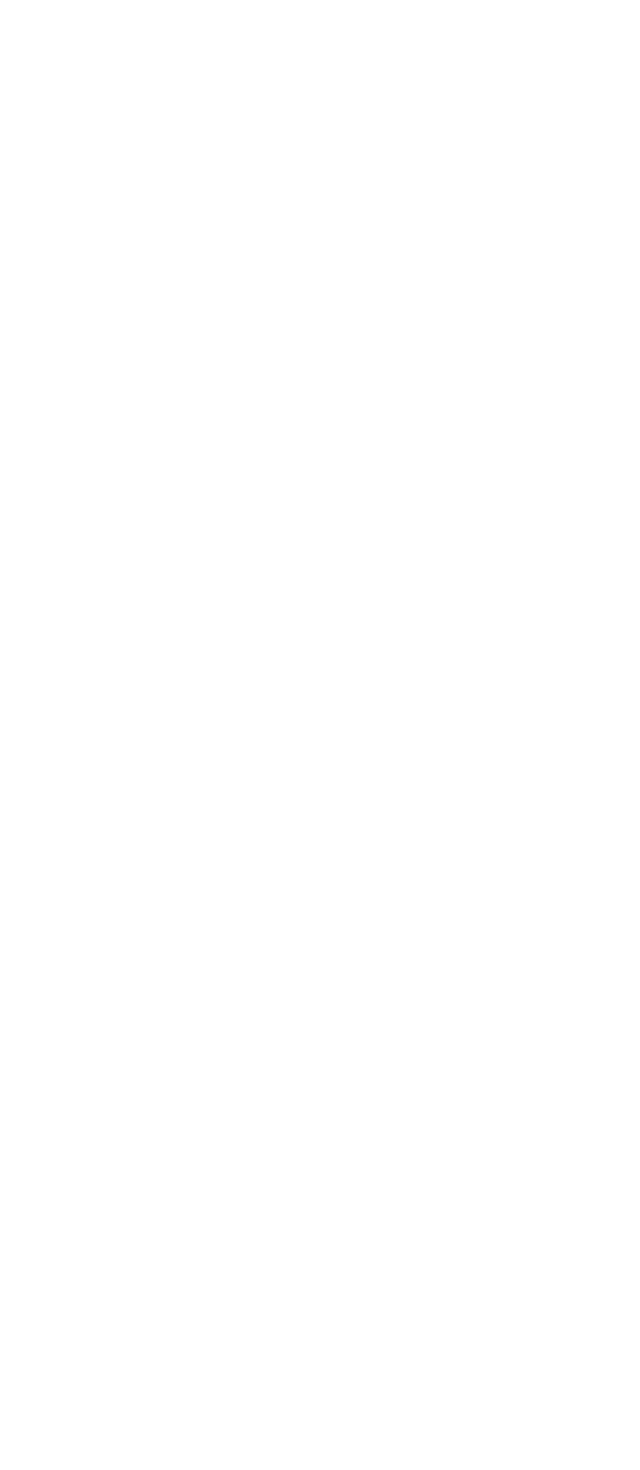
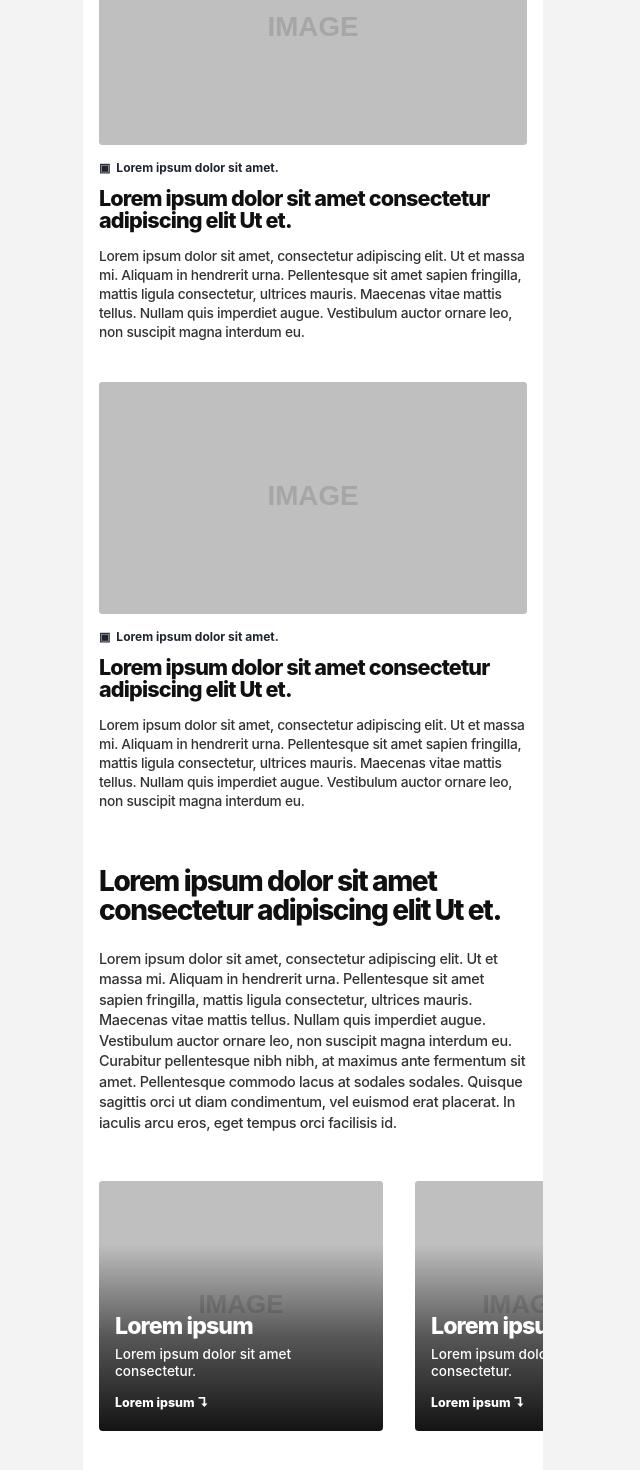
Before and after one commit to aldodager/challenge-riu-angular, an Angular app: page / in a window 1280 px wide. Shown: the part 1963-3433 px from the top of the page, without its empty margins (327-967 px from the left). Before the commit the page ends 1868 px from the top, so only its background shows below. Built offline with nearby package versions, Linux system fonts and the light colour scheme.

Commit message:
refine mobile content sections

```diff
--- a/src/app/app.html
+++ b/src/app/app.html
@@ -51,7 +51,7 @@
         <span class="text-[0.85rem] text-[#17234c]" aria-hidden="true">⌕</span>
         <input
           id="search"
-          class="h-full w-full min-w-0 bg-transparent pl-[8px] text-[0.875rem] outline-none"
+          class="h-full w-full min-w-0 appearance-none bg-transparent pl-[8px] text-[0.875rem] outline-none"
           type="search"
           aria-label="Buscar contenido"
         />
@@ -111,6 +111,117 @@
           Vestibulum auctor ornare leo, non suscipit magna interdum eu.
         </p>
       </article>
+
+      <article>
+        <figure class="h-[232px] w-full overflow-hidden rounded-[4px] bg-[#bfbfbf]">
+          <img
+            src="assets/images/placeholder-image.svg"
+            alt="Imagen relacionada al artículo"
+            class="h-full w-full object-cover"
+          />
+        </figure>
+
+        <div class="mt-[14px] flex items-center gap-[6px] text-[0.75rem] font-bold text-[#1f2430]">
+          <span aria-hidden="true">▣</span>
+          <span>Lorem ipsum dolor sit amet.</span>
+        </div>
+
+        <h3 class="mt-[10px] text-[1.35rem] font-extrabold leading-[1.02] tracking-[-0.04em] text-[#101010]">
+          Lorem ipsum dolor sit amet consectetur adipiscing elit Ut et.
+        </h3>
+
+        <p class="mt-[16px] text-[0.86rem] font-medium leading-[1.38] tracking-[-0.02em] text-[#333333]">
+          Lorem ipsum dolor sit amet, consectetur adipiscing elit. Ut et massa mi.
+          Aliquam in hendrerit urna. Pellentesque sit amet sapien fringilla, mattis ligula consectetur,
+          ultrices mauris. Maecenas vitae mattis tellus. Nullam quis imperdiet augue.
+          Vestibulum auctor ornare leo, non suscipit magna interdum eu.
+        </p>
+      </article>
+
+      <article>
+        <figure class="h-[232px] w-full overflow-hidden rounded-[4px] bg-[#bfbfbf]">
+          <img
+            src="assets/images/placeholder-image.svg"
+            alt="Imagen relacionada al artículo"
+            class="h-full w-full object-cover"
+          />
+        </figure>
+
+        <div class="mt-[14px] flex items-center gap-[6px] text-[0.75rem] font-bold text-[#1f2430]">
+          <span aria-hidden="true">▣</span>
+          <span>Lorem ipsum dolor sit amet.</span>
+        </div>
+
+        <h3 class="mt-[10px] text-[1.35rem] font-extrabold leading-[1.02] tracking-[-0.04em] text-[#101010]">
+          Lorem ipsum dolor sit amet consectetur adipiscing elit Ut et.
+        </h3>
+
+        <p class="mt-[16px] text-[0.86rem] font-medium leading-[1.38] tracking-[-0.02em] text-[#333333]">
+          Lorem ipsum dolor sit amet, consectetur adipiscing elit. Ut et massa mi.
+          Aliquam in hendrerit urna. Pellentesque sit amet sapien fringilla, mattis ligula consectetur,
+          ultrices mauris. Maecenas vitae mattis tellus. Nullam quis imperdiet augue.
+          Vestibulum auctor ornare leo, non suscipit magna interdum eu.
+        </p>
+      </article>
+    </section>
+
+    <section class="mt-[56px]">
+      <h2 class="text-[1.75rem] font-extrabold leading-[1.04] tracking-[-0.05em] text-[#101010]">
+        Lorem ipsum dolor sit amet consectetur adipiscing elit Ut et.
+      </h2>
+
+      <p class="mt-[24px] text-[0.9rem] font-medium leading-[1.42] tracking-[-0.02em] text-[#333333]">
+        Lorem ipsum dolor sit amet, consectetur adipiscing elit. Ut et massa mi.
+        Aliquam in hendrerit urna. Pellentesque sit amet sapien fringilla, mattis ligula consectetur,
+        ultrices mauris. Maecenas vitae mattis tellus. Nullam quis imperdiet augue.
+        Vestibulum auctor ornare leo, non suscipit magna interdum eu. Curabitur pellentesque nibh nibh,
+        at maximus ante fermentum sit amet. Pellentesque commodo lacus at sodales sodales.
+        Quisque sagittis orci ut diam condimentum, vel euismod erat placerat. In iaculis arcu eros,
+        eget tempus orci facilisis id.
+      </p>
+    </section>
+
+    <section class="mt-[48px] -mr-[16px] overflow-hidden">
+      <!-- Carrusel visual: queda preparado para que desarrollo lo alimente con data real -->
+      <div class="flex gap-[32px] overflow-x-auto pb-[8px] pr-[16px]">
+        <article class="relative h-[250px] min-w-[284px] overflow-hidden rounded-[4px] bg-[#bfbfbf]">
+          <img
+            src="assets/images/placeholder-image.svg"
+            alt="Imagen destacada"
+            class="h-full w-full object-cover"
+          />
+          <div class="absolute inset-x-0 bottom-0 bg-gradient-to-t from-black/90 via-black/55 to-transparent px-[16px] pb-[18px] pt-[70px] text-white">
+            <h3 class="text-[1.45rem] font-extrabold leading-[1.05] tracking-[-0.04em]">
+              Lorem ipsum
+            </h3>
+            <p class="mt-[8px] max-w-[16em] text-[0.85rem] font-medium leading-[1.25]">
+              Lorem ipsum dolor sit amet consectetur.
+            </p>
+            <a class="mt-[14px] inline-flex text-[0.78rem] font-extrabold text-white" href="#" aria-label="Ver más sobre Lorem ipsum">
+              Lorem ipsum ↴
+            </a>
+          </div>
+        </article>
+
+        <article class="relative h-[250px] min-w-[220px] overflow-hidden rounded-[4px] bg-[#bfbfbf]">
+          <img
+            src="assets/images/placeholder-image.svg"
+            alt="Imagen destacada"
+            class="h-full w-full object-cover"
+          />
+          <div class="absolute inset-x-0 bottom-0 bg-gradient-to-t from-black/90 via-black/55 to-transparent px-[16px] pb-[18px] pt-[70px] text-white">
+            <h3 class="text-[1.45rem] font-extrabold leading-[1.05] tracking-[-0.04em]">
+              Lorem ipsum
+            </h3>
+            <p class="mt-[8px] max-w-[16em] text-[0.85rem] font-medium leading-[1.25]">
+              Lorem ipsum dolor sit amet consectetur.
+            </p>
+            <a class="mt-[14px] inline-flex text-[0.78rem] font-extrabold text-white" href="#" aria-label="Ver más sobre Lorem ipsum">
+              Lorem ipsum ↴
+            </a>
+          </div>
+        </article>
+      </div>
     </section>
   </div>
 </main>
--- a/src/styles.css
+++ b/src/styles.css
@@ -25,3 +25,12 @@ img {
   display: block;
   max-width: 100%;
 }
+
+/* Limpia controles visuales nativos del input search en Safari/Chrome */
+input[type="search"]::-webkit-search-decoration,
+input[type="search"]::-webkit-search-cancel-button,
+input[type="search"]::-webkit-search-results-button,
+input[type="search"]::-webkit-search-results-decoration {
+  appearance: none;
+  display: none;
+}
```
